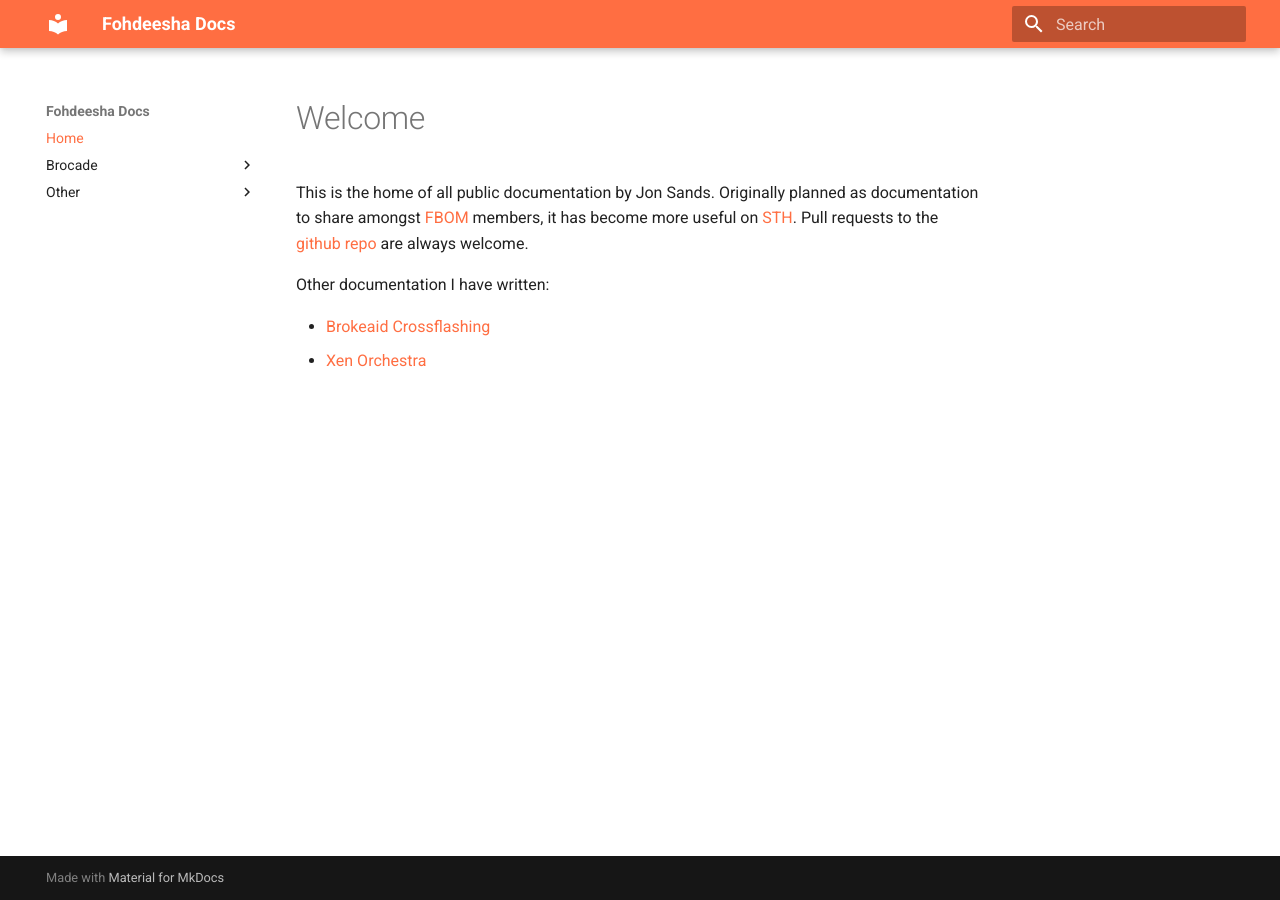
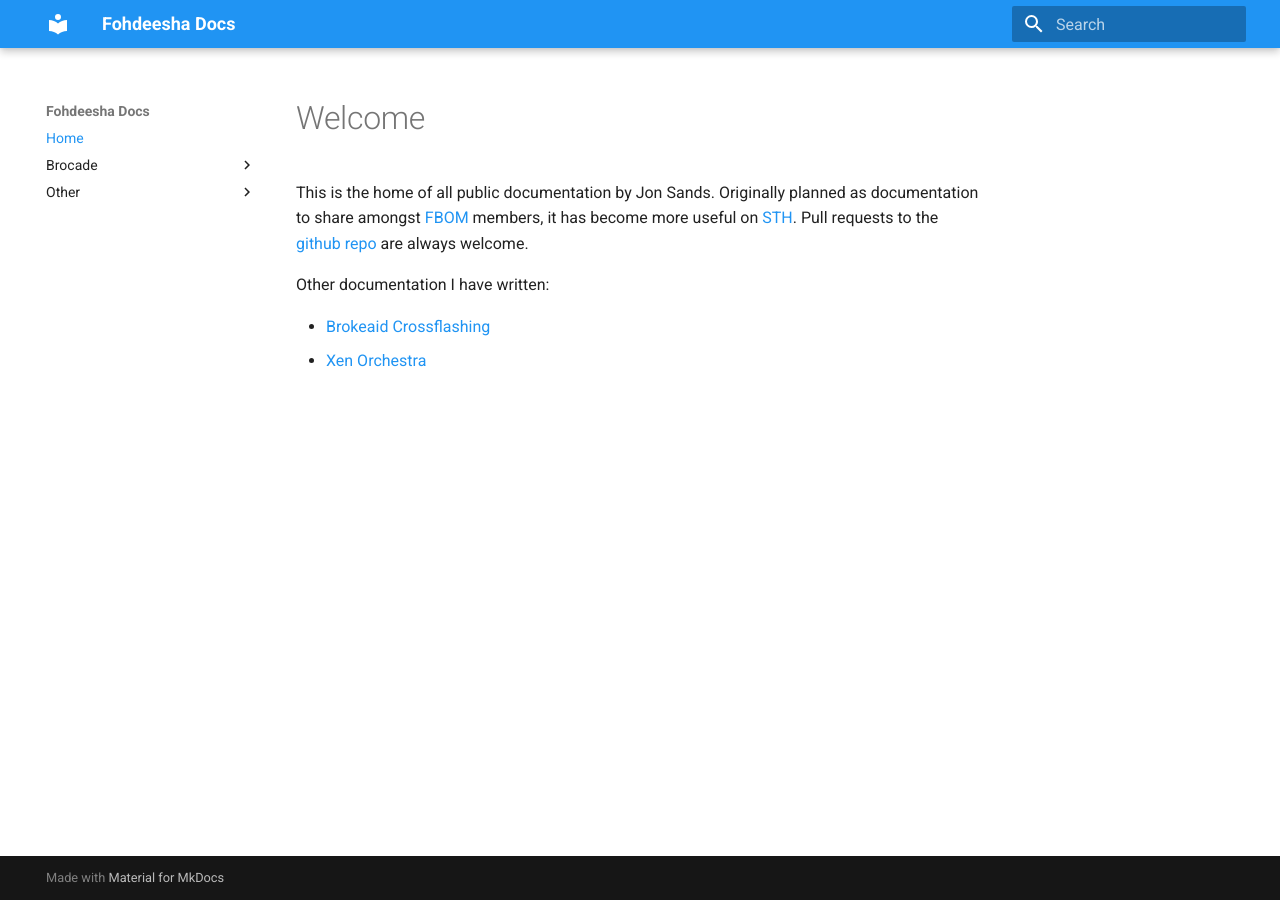
Before and after one commit to Fohdeesha/lab-docu, an MkDocs documentation site: the page built from docs/index.md, in a window 1280 px wide. Built offline with MkDocs 1.6.1 and Material for MkDocs 9.7.7, drawn with Linux system fonts in a browser that asks for light colours.

Commit message:
change guide color

```diff
--- a/mkdocs.yml
+++ b/mkdocs.yml
@@ -2,8 +2,8 @@ site_name: Fohdeesha Docs
 theme:
   name: 'material'
   palette:
-    primary: 'deep orange'
-    accent: 'blue'
+    primary: 'blue'
+    accent: 'red'
 
 dev_addr: 192.168.1.8:8000
 nav:
```
